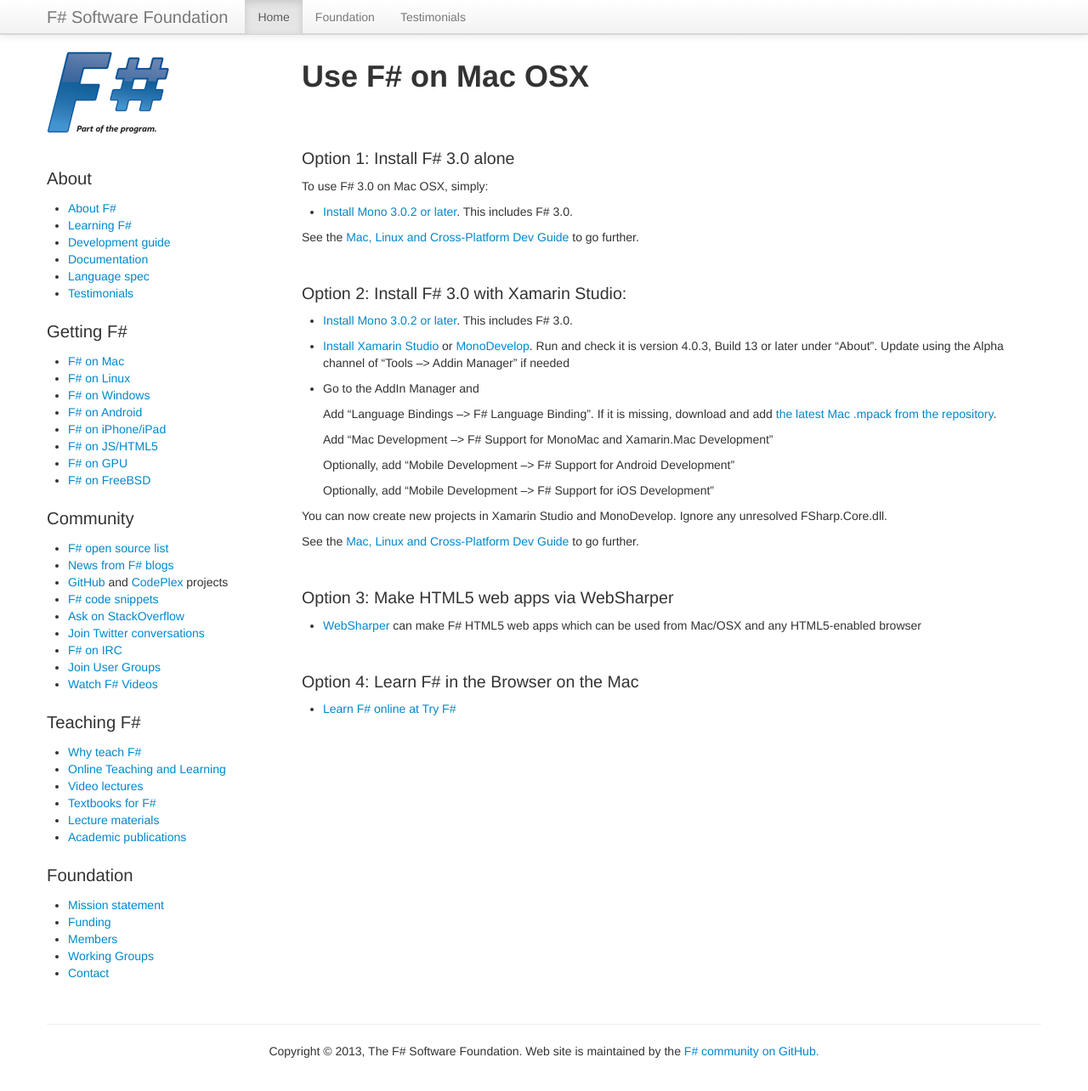
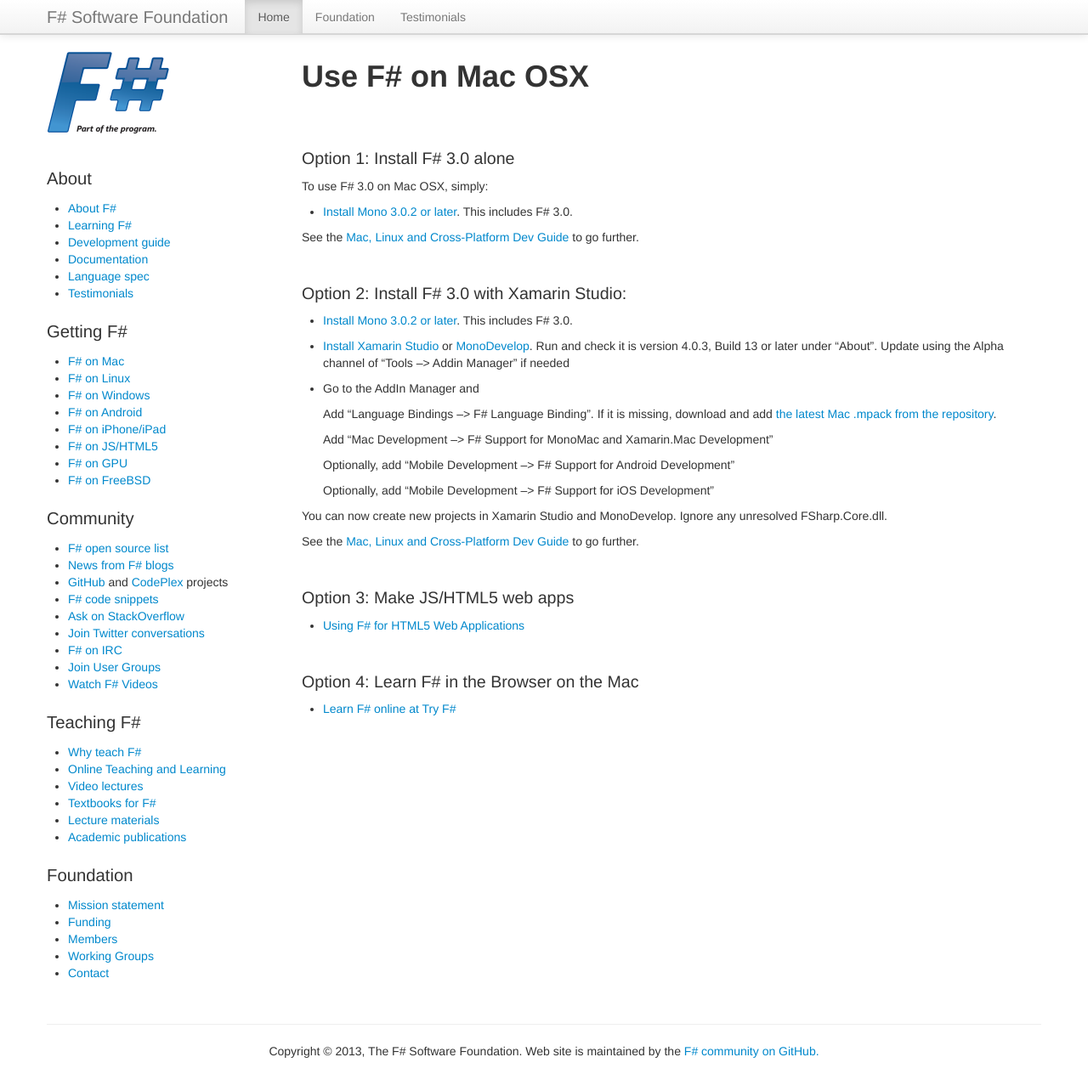
Before and after one commit to fsharp/fsharp.org, a Jekyll site: the page built from use/mac/index.md, in a window 1280 px wide and 1297 px high. Shown: the top 1284 px of the window at 85% size. Built offline with Jekyll 4.4.1, drawn with Linux system fonts in a browser that asks for light colours; nearby versions of some CDN libraries; some web fonts are replaced; comment, search, counter and statistics services are not loaded.

```diff
--- a/use/mac/index.md
+++ b/use/mac/index.md
@@ -37,9 +37,9 @@
 
 <br />
 
-### Option 3: Make HTML5 web apps via WebSharper
+### Option 3: Make JS/HTML5 web apps
 
-* [WebSharper](http://www.websharper.com) can make F# HTML5 web apps which can be used from Mac/OSX and any HTML5-enabled browser
+* [Using F# for HTML5 Web Applications](/use/html5)
 
 <br />
 
```
